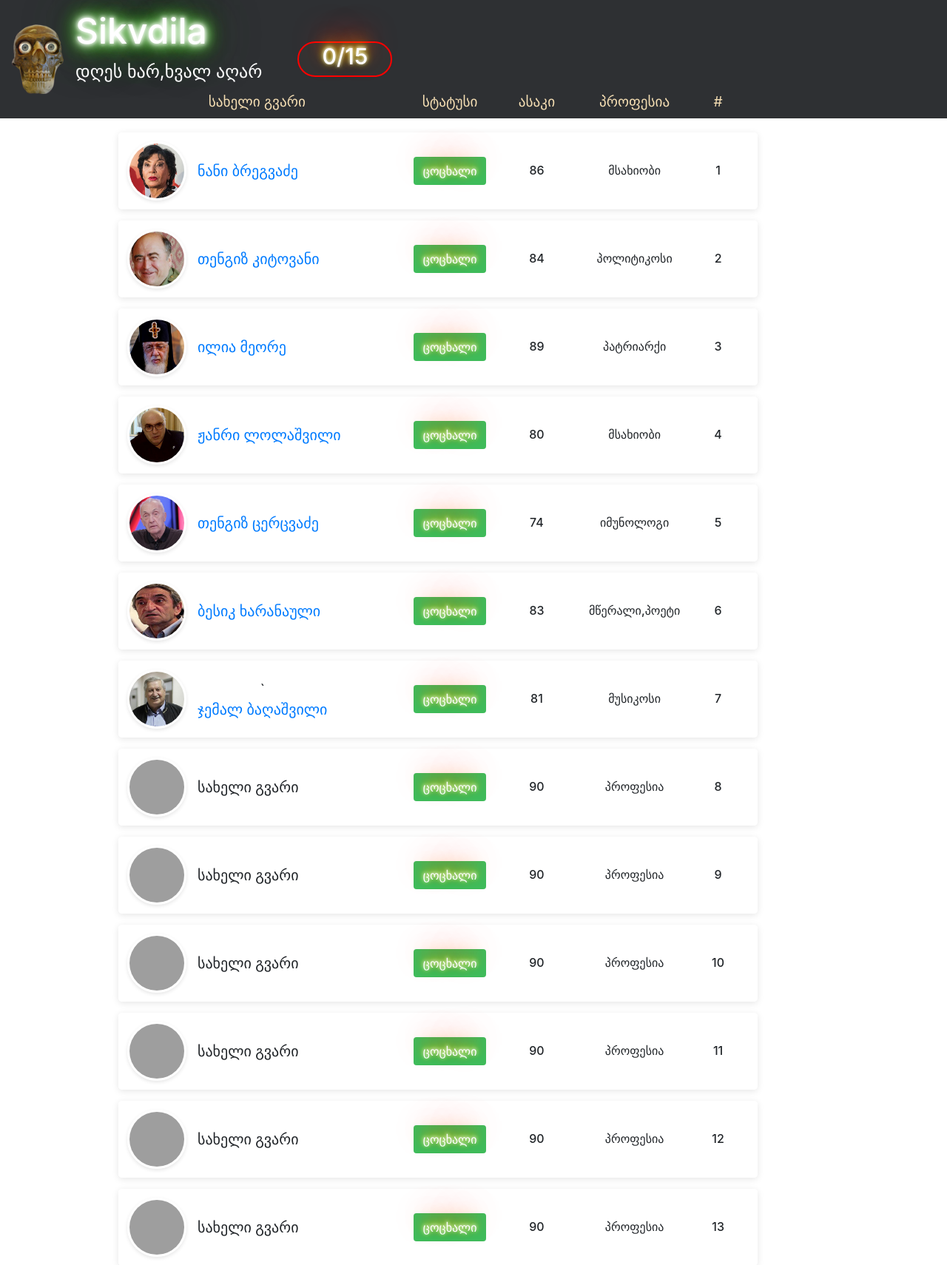
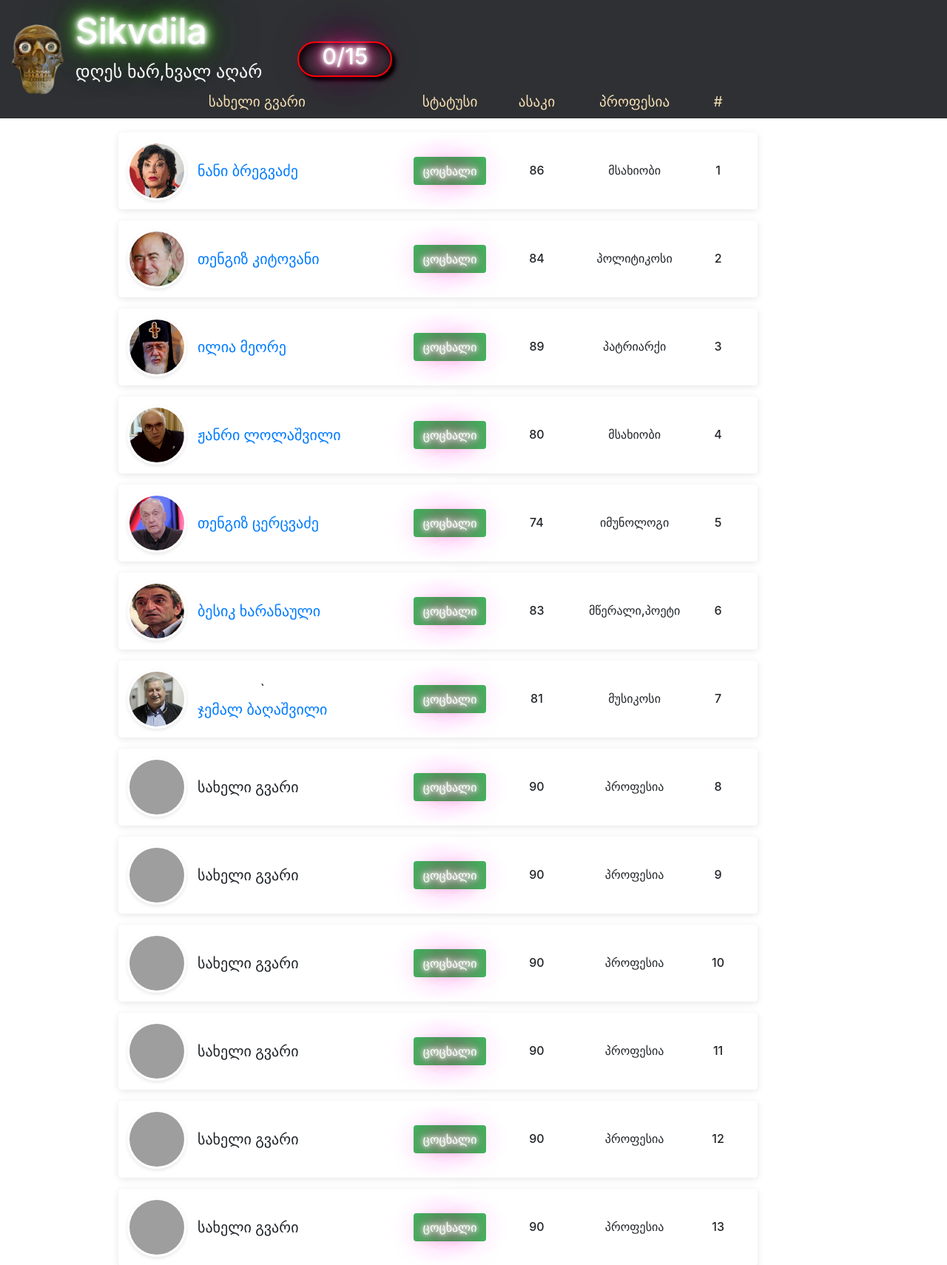
Before and after one commit to Giorgi2002/arvgingagvigos, a PHP site: page / in a window 1280 px wide. Shown: the top 1710 px of the page at 74% size. Run offline with PHP 8.4, Linux system fonts and the light colour scheme; grey boxes are pictures that could not be loaded.

Commit message:
Update style.css

```diff
--- a/style.css
+++ b/style.css
@@ -55,13 +55,14 @@ body header {
   justify-content: center;
   align-items: center;
   border-radius: 28px;
+  -webkit-box-shadow: 5px 5px 5px 0px #000000, inset 4px 4px 15px 0px #000000, 5px 5px 15px 5px rgba(0,0,0,0);
+box-shadow: 5px 5px 5px 0px #000000, inset 4px 4px 15px 0px #000000, 5px 5px 15px 5px rgba(0,0,0,0);
 }
 .score h1,
 span {
   font-size: 1.9em;
-  color: #ffffff;
-  text-shadow: 0 -1px 4px #fff, 0 -2px 10px #ff0, 0 -10px 20px #ff8000,
-    0 -18px 40px #f00;
+  color: #FFFFFF;
+text-shadow: #FFF 0px 0px 5px, #FFF 0px 0px 10px, #FFF 0px 0px 15px, #FF2D95 0px 0px 20px, #FF2D95 0px 0px 30px, #FF2D95 0px 0px 40px, #FF2D95 0px 0px 50px, #FF2D95 0px 0px 75px;
 }
 .score span {
   font-size: 1.6em;
```
